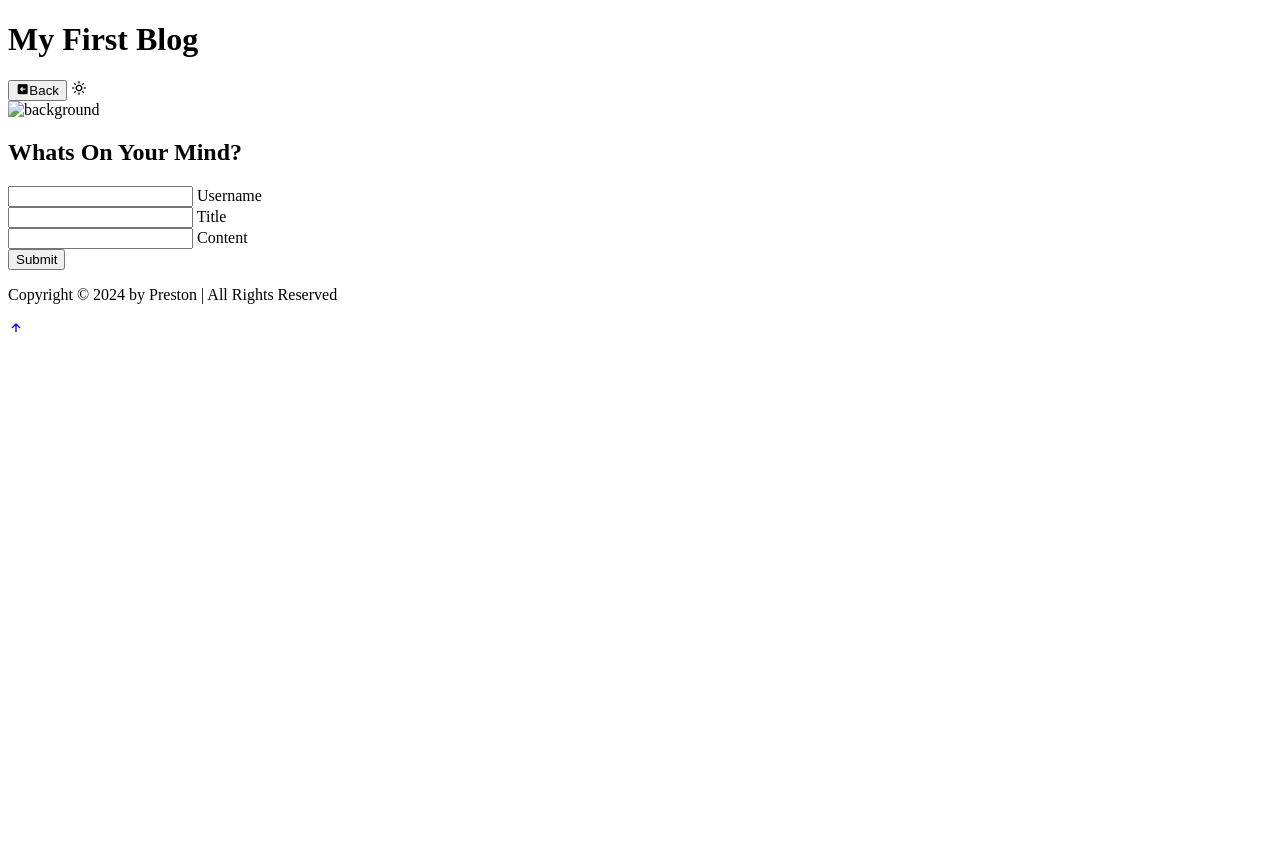
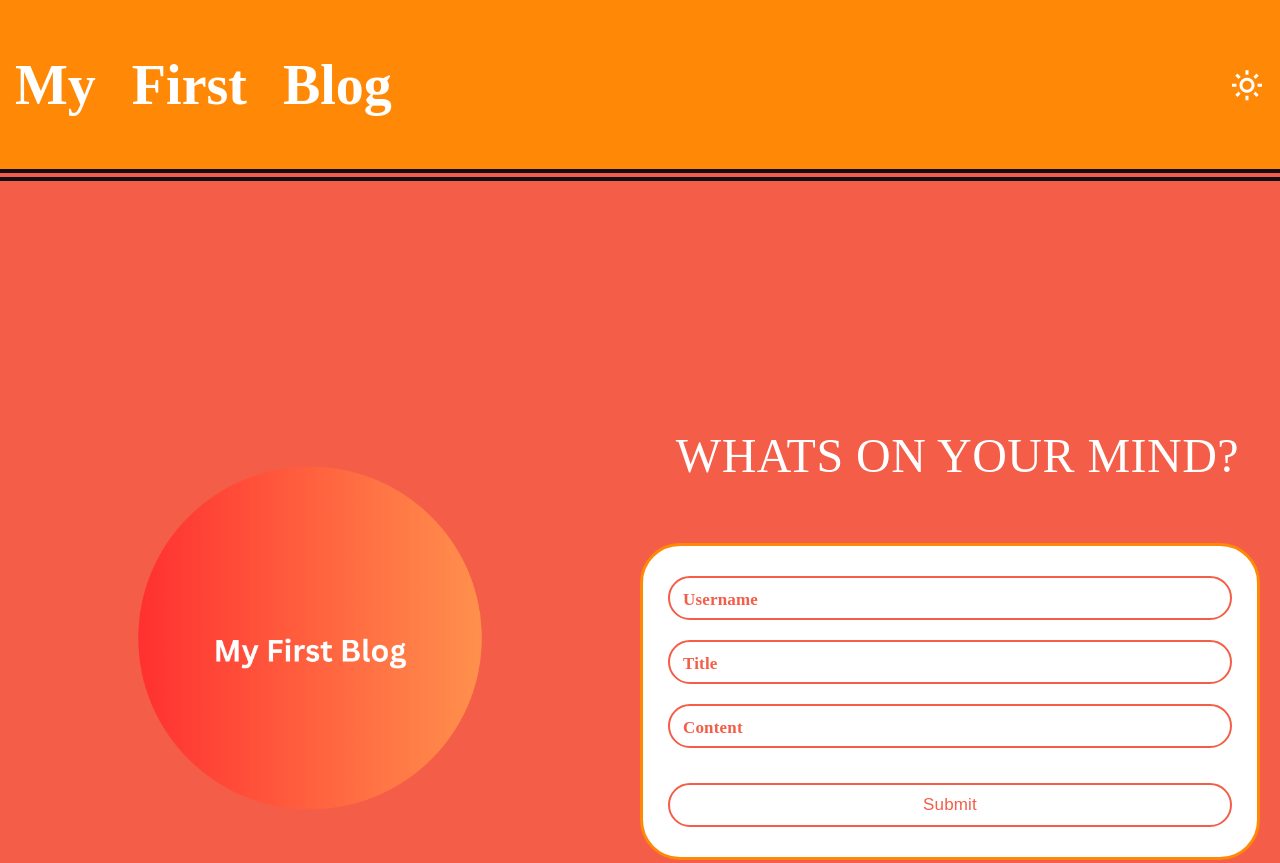
Before and after one commit to PrestonNguyen2001/myblog, a plain HTML site: page index.html in a window 1280 px wide. Shown: the top 863 px of the page. Before the commit the page ends 800 px from the top, so only its background shows below. Drawn offline with nearby package versions, Linux system fonts and the light colour scheme.

Commit message:
add landing page and form css styling

```diff
--- a/assets/css/form.css
+++ b/assets/css/form.css
@@ -0,0 +1,311 @@
+/* html {
+    background-color: #f45d48; /* rgba(245,248,252,1) *
+} */
+
+
+
+.blog {
+    display: inline-block;
+    width: 50%;
+    min-height: auto;
+    background: var(--second-bg-color);
+    margin: 20px;
+}
+
+form {
+    position: relative;
+    display: inline-block;
+    width: 100%;
+    min-width: 500px;
+    box-sizing: border-box;
+    padding: 30px 25px;
+    background-color: white;
+    border: 3px solid var(--main-color);
+    border-radius: 40px;
+    margin: 30px 0;
+    left: 50%;
+    transform: translate(-50%, 0);
+}
+
+.darkMode form {
+    background-color: #404040;
+    border: 2px solid var(--bg-color);
+
+}
+
+h2 {
+    color: #f45d48;
+    font-size: 17px;
+    font-weight: 100;
+    letter-spacing: 0.01em;
+    margin-left: 15px;
+    margin-bottom: 65px;
+    text-transform: uppercase;
+}
+
+.darkMode h2 {
+    color: var(--text-color);
+}
+
+
+.blog button {
+    margin-top: 35px;
+    background-color: white;
+    border: 2px solid var(--second-bg-color);
+    line-height: 0;
+    font-size: 17px;
+    font-weight: 600;
+    display: inline-block;
+    box-sizing: border-box;
+    padding: 20px 15px;
+    border-radius: 60px;
+    color: #f45d48;
+    font-weight: 100;
+    letter-spacing: 0.01em;
+    position: relative;
+    z-index: 1;
+    transition: all 0.25s cubic-bezier(.53,.01,.35,1.5);
+    cursor: pointer;
+    align-items: center;
+    width: 100%;
+}
+
+.darkMode button {
+    background-color: #404040;
+    color: var(--text-color);
+    border: 1px solid #181818;
+}
+
+button:hover,
+button:focus {
+    color: white;
+    background-color: #f45d48;
+}
+
+.darkMode button:hover,
+.darkMode button:focus {
+    color: var(--text-color);
+    background-color: #181818;
+}
+
+.question {
+    position: relative;
+    padding: 10px 0;
+}
+
+.question:first-of-type {
+    padding-top: 0;
+}
+
+.question:last-of-type {
+    padding-bottom: 0;
+}
+
+label {
+    transform-origin: left center;
+    color: #f45d48;
+    font-weight: 100;
+    letter-spacing: 0.01em;
+    font-size: 17px;
+    font-weight: 600;
+    box-sizing: border-box;
+    padding: 10px 15px;
+    display: block;
+    position: absolute;
+    margin-top: -40px;
+    z-index: 2;
+    pointer-events: none;
+    transition: all 0.25s cubic-bezier(.53,.01,.35,1.5);
+}
+
+.darkMode label {
+    color: var(--text-color);
+}
+
+input[type="text"] {
+    appearance: none;
+    background-color: none;
+    border: 2px solid #f45d48;
+    line-height: 0;
+    font-size: 17px;
+    font-weight: 600;
+    width: 100%;
+    display: block;
+    box-sizing: border-box;
+    padding: 10px 15px;
+    border-radius: 60px;
+    color: #f45d48;
+    font-weight: 100;
+    letter-spacing: 0.01em;
+    position: relative;
+    z-index: 1;
+    transition: all 0.25s cubic-bezier(.53,.01,.35,1.5);
+}
+
+.darkMode input[type="text"] {
+    border: 1px solid var(--bg-color);
+    background-color: #404040;
+    color: var(--text-color);
+}
+
+input[type="text"]:focus {
+    outline: none;
+    background: #f45d48;
+    color: white;
+    margin-top: 30px;
+}
+
+.darkMode input[type="text"]:focus {
+    background: #181818;
+    color: var(--text-color);
+}
+
+input[type="text"]:valid {
+    margin-top: 30px;
+}
+
+input[type="text"]:focus ~ label {
+    transform: translate(0, -35px);
+}
+
+input[type="text"]:valid ~ label {
+    text-transform: uppercase;
+    font-style: italic;
+    transform: translate(5px, -35px) scale(0.6);
+}
+
+/* .blog {
+    width: 50%;
+    min-height: auto;
+    background: var(--second-bg-color);
+    margin-left: 10px;
+}
+
+.blog h2 {
+    display: inline-block;
+    left: 50%;
+    transform: translateX(-50%);
+    margin-bottom: 2.7rem;
+}
+
+.blog form {
+    max-width: 70rem;
+    margin: 0 auto;
+    text-align: center;
+}
+
+.blog form .input-box {
+    position: relative;
+    display: block;
+    justify-content: space-between;
+    flex-wrap: wrap;
+    margin: 10px;
+}
+
+.blog form .input-box .input-field {
+    position: relative;
+    width: 49%;
+    margin: .8rem 0;
+}
+
+.blog form .input-box .input-field input,
+.blog form .textarea-field textarea {
+    width: 100%;
+    height: 100%;
+    padding: 1.5rem;
+    font-size: 1.6rem;
+    font-weight: 600;
+    color: var(--text-color);
+    background: var(--main-color);
+    border-radius: .6rem;
+    border: .2rem solid var(--bg-color);
+}
+
+.blog form .input-box .input-field input::placeholder,
+.blog form .textarea-field textarea::placeholder {
+    color: var(--text-color);
+}
+
+.blog form .textarea-field {
+    position: relative;
+    margin: .8rem 0 2.7rem;
+    display: flex;
+}
+
+.blog form .textarea-field textarea {
+    resize: none;
+}
+
+.blog form .btn-box.btns .btn {
+    cursor: pointer;
+}
+
+.btn-box {
+    position: relative;
+    display: flex;
+    justify-content: space-between;
+    height: 5rem;
+}
+
+.btn-box .btn {
+    position: relative;
+    display: inline-flex;
+    justify-content: center;
+    align-items: center;
+    width: 15rem;
+    height: 100%;
+    background: var(--main-color);
+    border: 0.2rem solid var(--bg-color);
+    border-radius: 0.8rem;
+    font-size: 1.8rem;
+    font-weight: 600;
+    letter-spacing: .1rem;
+    color: var(--text-color);
+    z-index: 1;
+    overflow: hidden;
+    transition: .5s;
+}
+
+.btn-box .btn:hover {
+    color: var(--bg-color);
+}
+
+.btn-box .btn:nth-child(2) {
+    background: transparent;
+    color: var(--main-color);
+}
+
+.btn-box .btn:nth-child(2):hover {
+    color: var(--bg-color);
+}
+
+.btn-box .btn:nth-child(2)::before {
+    background: var(--main-color);
+}
+
+.btn-box .btn::before {
+    content: '';
+    position: absolute;
+    top: 0;
+    left: 0;
+    width: 0;
+    height: 100%;
+    height: 100%;
+    background: var(--second-bg-color);
+    z-index: -1;
+    transition: .5s;
+}
+
+.btn-box .btn:hover::before {
+    width: 100%;
+}
+
+
+.btn-box.btns {
+    display: inline-block;
+    width: 15rem;
+}
+
+.btn-box.btns a::before {
+    background: var(--second-bg-color);
+} */
--- a/assets/css/styles.css
+++ b/assets/css/styles.css
@@ -0,0 +1,172 @@
+:root {
+    --bg-color: #0f0e17;
+    --second-bg-color: #f45d48;
+    --text-color: #ffffff;
+    --main-color: #ff8906;
+    --background-img-light: url('background-light.png')
+    --background-img-dark: url('background-dark.png')
+    --page-light-background: url('page-light-background.png')
+
+}
+
+.darkMode {
+    --bg-color: #181818; /* Example darker background color */
+    --second-bg-color: #121212; /* Example darker second background color */
+    --text-color: #ffffff;
+    --main-color: #181818;
+}
+
+html {
+    font-size: 62.5%;
+    overflow-x: hidden;
+}
+
+body {
+    margin: 0;
+    padding: 0;
+    display: flex;
+    flex-direction: column;
+    background-color: var(--second-bg-color); /* Ensure body takes up at least the full height of the viewport */
+    background-image: var(--background-img-light);
+}
+
+.darkMode body {
+    background-image: var(--background-img-dark);
+}
+
+
+
+.header {
+    background-color: var(--main-color);
+    margin: 0;
+    padding: 15px;
+    position: relative; /* Ensure relative positioning for pseudo-element */
+    display: flex;
+    justify-content: space-between;
+    align-items: center;
+}
+
+.header::after {
+    content: '';
+    position: absolute;
+    left: 0;
+    bottom: -12px; /* Adjust this value to control the distance of the border from the header */
+    width: 100%;
+    border-bottom: 12px double var(--bg-color);
+    z-index: -1; /* Ensure it's behind the header content */
+}
+
+.logo {
+    position: relative;
+    font-size: 5.6rem;
+    color: var(--text-color);
+    font-weight: 600;
+}
+
+.logo span {
+    margin-right: 2.2rem;
+}
+
+.btn-group {
+    display: flex;
+    justify-content: space-between;
+    align-items: center;
+}
+
+#back {
+    display: none;
+}
+
+#dark-mode-toggle {
+    position: relative;
+    font-size: 3.6rem;
+    color: var(--text-color);
+    cursor: pointer;
+}
+
+#dark-mode-toggle:hover {
+    color: var(--bg-color);
+}
+
+
+
+.page {
+    display: flex;
+    flex-direction: row;
+    justify-content: space-between;
+    align-items: center;
+    margin-top: 10px;
+    min-height: 115vh;
+}
+
+
+
+.display-container {
+    width: 50%;
+    min-height: auto;
+}
+
+.display-img {
+    max-width: 100%;
+}
+
+
+.heading {
+    position: relative;
+    margin-bottom: 3rem;
+    text-align: center;
+    color: var(--text-color);
+    font-size: 4.8rem;
+}
+
+.footer {
+    display: flex;
+    justify-content: space-between;
+    align-items: center;
+    flex-wrap: wrap;
+    padding: 2rem 9%;
+    background: var(--second-bg-color);
+}
+
+.footer-text p {
+    font-size: 1.6rem;
+}
+
+.footer-iconTop a {
+    position: relative;
+    display: inline-flex;
+    justify-content: center;
+    align-items: center;
+    padding: .8rem;
+    background: var(--main-color);
+    border: .2rem solid var(--bg-color);
+    border-radius: .6rem;
+    z-index: 1;
+    overflow: hidden;
+}
+
+.footer-iconTop a::before {
+    content: '';
+    position: absolute;
+    top: 0;
+    left: 0;
+    width: 0;
+    height: 100%;
+    background: var(--second-bg-color);
+    z-index: -1;
+    transition: .5s;
+}
+
+.footer-iconTop a:hover::before {
+    width: 100%;
+}
+
+.footer-iconTop a i {
+    font-size: 2.4rem;
+    color: var(--bg-color);
+    transition: .5s;
+}
+
+.footer-iconTop a:hover i {
+    color: var(--bg-color);
+}
--- a/index.html
+++ b/index.html
@@ -7,7 +7,6 @@
     <title>Personal Blog - Landing Page</title>
     <link rel="stylesheet" href="assets/css/styles.css">
     <link rel="stylesheet" href="assets/css/form.css">
-    <link rel="stylesheet" href="assets/css/blog.css">
     <link href='https://unpkg.com/boxicons@2.1.4/css/boxicons.min.css' rel='stylesheet'>
 </head>
 
@@ -27,7 +26,7 @@
     <section class="page" id="page">
         <div class="display-container">
             <div class="display">
-                <img src="background-light.png" alt="background" class="display-img">
+                <img src="/assets/Images/background-light.png" alt="background" class="display-img">
             </div>
         </div>
 
```
Also changed, not shown: assets/Images/background-dark.png (added), assets/Images/background-light.png (added).
